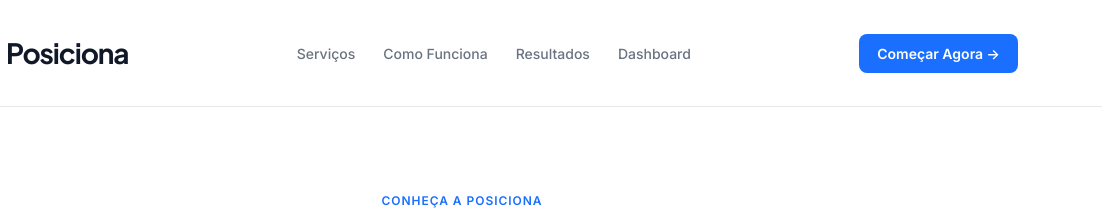
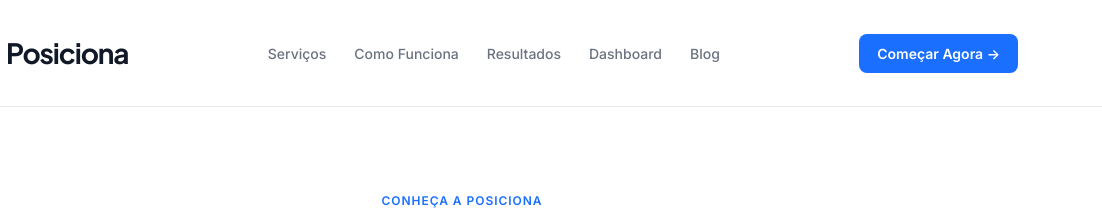
Before and after one commit to FranciscooLarapio/posiciona, a website: page index.html in a window 1280 px wide. Shown: the top 222 px of the page, 178-1280 px from the left. Drawn offline with Linux system fonts and the light colour scheme.

Commit message:
Add Blog link to nav header and mobile menu

```diff
--- a/index.html
+++ b/index.html
@@ -1145,6 +1145,7 @@
       <li><a href="#process">Como Funciona</a></li>
       <li><a href="#case-study">Resultados</a></li>
       <li><a href="#dashboard">Dashboard</a></li>
+      <li><a href="blog.html">Blog</a></li>
     </ul>
 
     <a href="#contact" class="nav-cta">Começar Agora →</a>
@@ -1163,6 +1164,7 @@
     <li><a href="#process" class="mobile-link">Como Funciona</a></li>
     <li><a href="#case-study" class="mobile-link">Resultados</a></li>
     <li><a href="#dashboard" class="mobile-link">Dashboard</a></li>
+    <li><a href="blog.html" class="mobile-link">Blog</a></li>
   </ul>
   <a href="#contact" class="mobile-cta mobile-link">Começar Agora →</a>
 </div>
```
